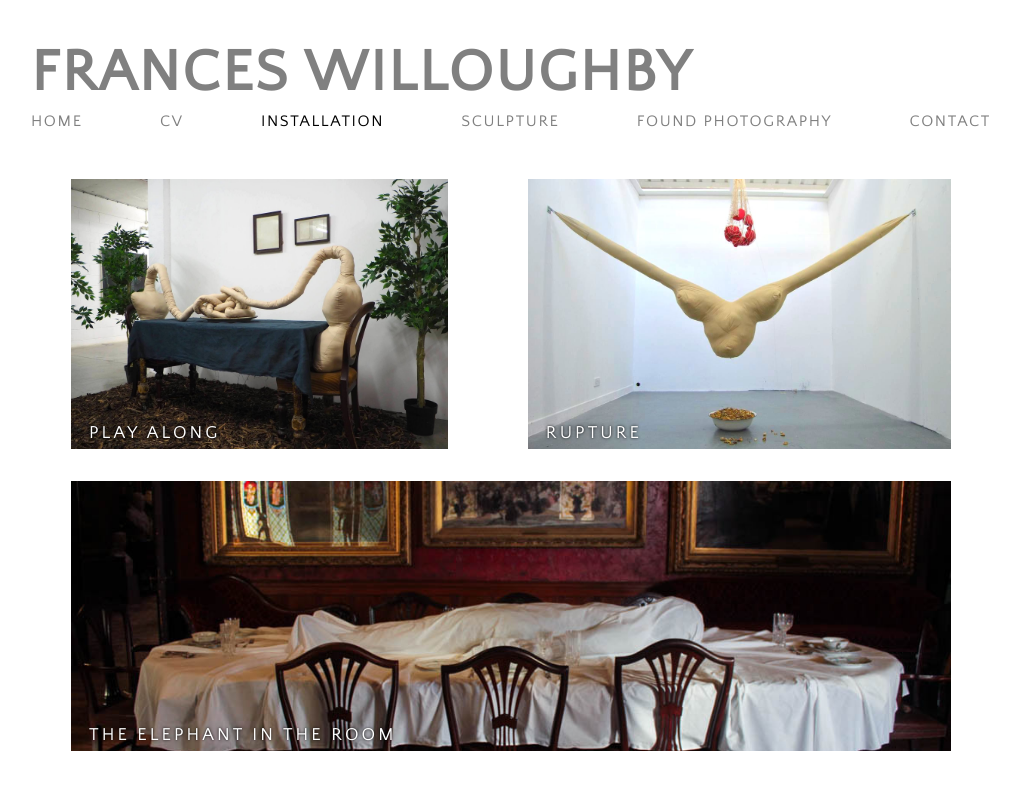
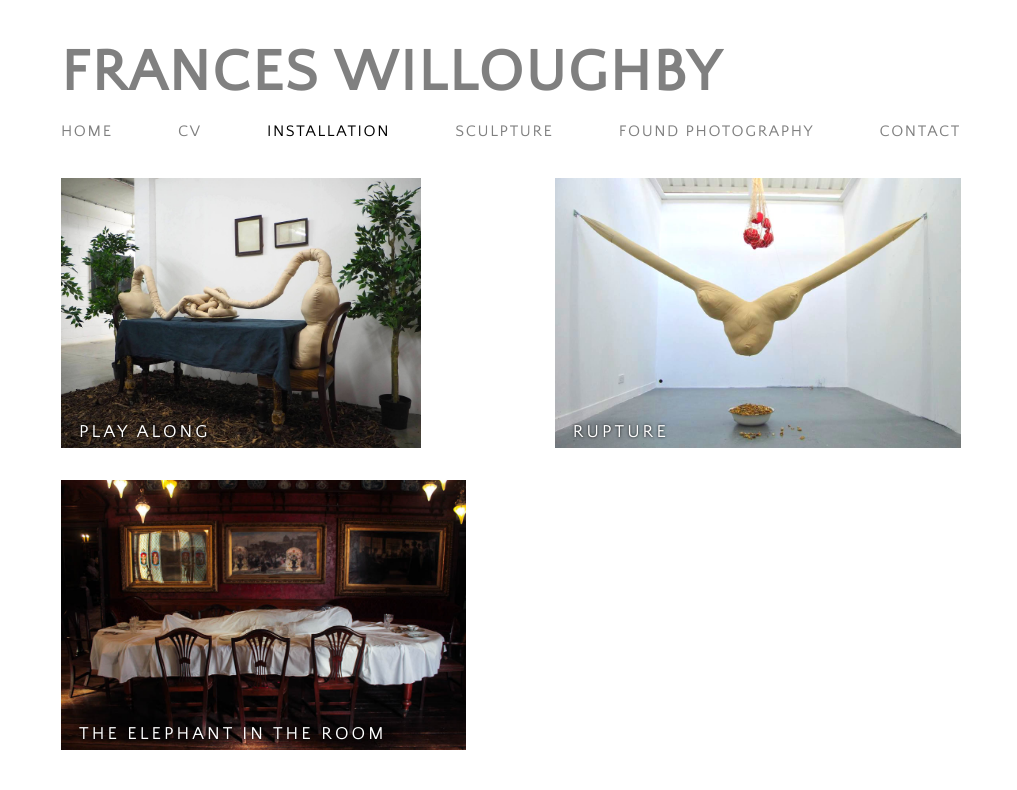
Before and after one commit to mwaddoups/fwilloughby-art, a Jekyll site: the page built from installation.md, in a window 1280 px wide. Shown: the top 790 px of the page, without its empty margins (129-1146 px from the left). Built offline with Jekyll 4.4.1, drawn with Linux system fonts in a browser that asks for light colours.

Commit message:
Slight improvements

```diff
--- a/_includes/header.html
+++ b/_includes/header.html
@@ -1,10 +1,10 @@
 <div id="header">
-    <h1 id="title">Frances Willoughby</h1>
+  <h1 id="title">Frances Willoughby</h1>
     <nav>
-        {% for item in site.data.navigation %}
-            <a href="{{ item.link }}" {% if page.url == item.link %}style="color: black;"{% endif %}>
-              {{ item.name }}
-            </a>
-        {% endfor %}
+        <ul>
+          {% for item in site.data.navigation %}
+          <li><a href="{{ item.link }}" {% if page.url == item.link %}style="color: black;"{% endif %}>{{ item.name }}</a></li>
+          {% endfor %}
+        </ul>
     </nav>
 </div>
--- a/_layouts/arttype.html
+++ b/_layouts/arttype.html
@@ -6,12 +6,12 @@ layout: default
 <div id="art-list">
 {% for artwork in site.artwork %}
     {% if artwork.type == page.title %}
-        <figure class="art-preview">
-            <a href="{{ artwork.url }}">
+        <a href="{{ artwork.url }}">
+        <figure>
             <img src="{{ site.url }}{{ artwork.image }}">
             <figcaption>{{ artwork.title }}</figcaption>
-            </a>
         </figure>
+        </a>
     {% endif %}
 {% endfor %}
 </div>
--- a/_sass/main.scss
+++ b/_sass/main.scss
@@ -11,8 +11,8 @@ body {
     font-family: $bodyFont;
     font-weight: 400;
     margin: 0 auto;
-    width: 75%;
-    max-width: 1024px;
+    width: 95%;
+    max-width: 900px;
 }
 
 a, a:visited, a:hover, a:active {
@@ -24,8 +24,7 @@ a, a:visited, a:hover, a:active {
     background: $backgroundColor;
     letter-spacing: .1em;
     color: grey;
-    padding-bottom: 2em;
-    top: 0;
+    padding-bottom: 5px;
 }
 
 #title {
@@ -37,20 +36,27 @@ a, a:visited, a:hover, a:active {
 }
 
 nav {
+    font-weight: 400;
+    text-align: center;
+
+    ul {
+        padding: 0;
+        list-style-type: none;
         display: flex;
         justify-content: space-between;
-    font-weight: 400;
-    text-align: center;
     }
 
-nav a {
+    a {
         text-transform: uppercase;
         transition: color 1s;
     }
 
-nav a:hover, nav a:active {
+    a:hover, a:active {
         color: black;
     }
+
+}
+
 
 #content {
     margin: 0 auto;
@@ -60,36 +66,43 @@ nav a:hover, nav a:active {
 .art-image {
     display: block;
     width: 100%;
-    //margin: 0 auto;
 }
 
 #art-list {
+    margin: 0 auto;
     display: flex;
+    justify-content: space-between;
     flex-wrap: wrap;
+
+    a {
+        display: block;
+        flex: 0 1 auto;
     }
 
-figure.art-preview {
+    figure {
+        margin: 1em auto;
         height: 30vmin;
-    flex-grow: 1;
         position: relative;
-    transition: box-shadow 0.4s ease-in-out;
+        transition: background 0.3s ease-in-out;
     }
 
-figure.art-preview:hover {
-    box-shadow: inset 0 5px 15px 5px rgba(255, 255, 255, 0.5);
+    figure:hover {
+        background: rgba(255, 255, 255, 0.5);
     }
 
-figure.art-preview img {
-    max-height: 100%;
-    min-width: 100%;
+    figure img {
+        height: 100%;
+        width: 100%;
         object-fit: cover;
-    vertical-align: bottom;
-    // these lines allow the shadow to show
+        // these lines allow the hover effect to show
         position: relative;
         z-index: -2;
     }
 
-figure.art-preview figcaption {
+    figure figcaption {
+        position: absolute;
+        left: 1em;
+        top: 90%;
         font-weight: 400;
         font-size: 2vmin;
         letter-spacing: .17em;
@@ -97,8 +110,5 @@ figure.art-preview figcaption {
         text-transform: uppercase;
         text-shadow: 0px 0px 3px rgba(0, 0, 0, 1);
         color: white;
-    text-align: center;
-    position: absolute;
-    left: 1em;
-    top: 90%;
     }
+}
```
Lines whose indentation alone changed are shown as unchanged.
